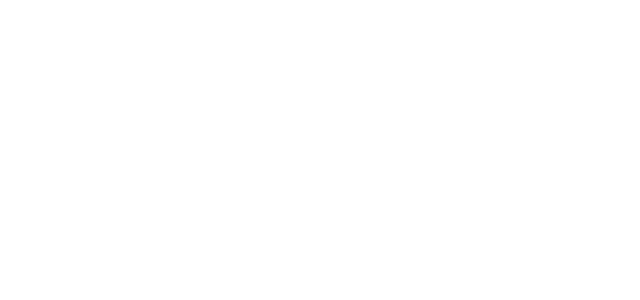
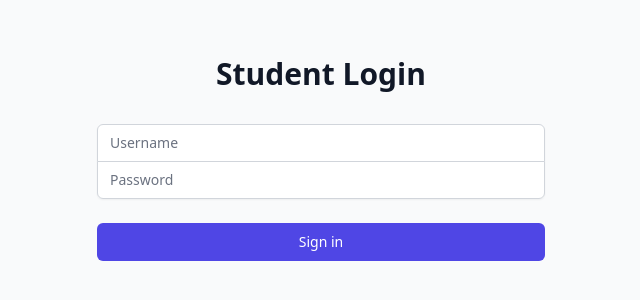
Before and after one commit to 21f1001662/QuizMaster-v2, a Vue app in the folder frontend/: page /student/login in a window 1280 px wide. Before the commit this address had no page. Shown: the part 254-554 px from the top of the page, without its empty margins (319-959 px from the left). Built offline with nearby package versions, Linux system fonts and the light colour scheme.

Commit message:
implement student login, student dashboard

```diff
--- a/frontend/src/router/index.js
+++ b/frontend/src/router/index.js
@@ -5,7 +5,12 @@
 import Subjects from '../views/admin/Subjects.vue'
 import Stats from '../views/admin/Stats.vue'
 import Home from '../views/Home.vue'
-import { validateAdminToken } from '../utils/auth'
+import StudentLogin from '../views/student/Login.vue'
+import StudentDashboard from '../views/student/Dashboard.vue'
+import UpcomingQuizzes from '../views/student/UpcomingQuizzes.vue'
+import CompletedQuizzes from '../views/student/CompletedQuizzes.vue'
+import StudentStats from '../views/student/Stats.vue'
+import { validateAdminToken, validateStudentToken } from '../utils/auth'
 
 const routes = [
   {
@@ -68,6 +73,62 @@
         component: Stats
       }
     ]
+  },
+  {
+    path: '/student/login',
+    name: 'StudentLogin',
+    component: StudentLogin,
+    beforeEnter: async (to, from, next) => {
+      const studentToken = localStorage.getItem('studentToken')
+      if (studentToken) {
+        const isValid = await validateStudentToken(studentToken)
+        if (isValid) {
+          next('/student/dashboard/quizzes')
+        } else {
+          localStorage.removeItem('studentToken')
+          localStorage.removeItem('studentUser')
+          next()
+        }
+      } else {
+        next()
+      }
+    }
+  },
+  {
+    path: '/student/dashboard',
+    component: StudentDashboard,
+    beforeEnter: async (to, from, next) => {
+      const studentToken = localStorage.getItem('studentToken')
+      if (!studentToken) {
+        next('/student/login')
+      } else {
+        const isValid = await validateStudentToken(studentToken)
+        if (isValid) {
+          next()
+        } else {
+          localStorage.removeItem('studentToken')
+          localStorage.removeItem('studentUser')
+          next('/student/login')
+        }
+      }
+    },
+    children: [
+      {
+        path: 'quizzes',
+        name: 'UpcomingQuizzes',
+        component: UpcomingQuizzes
+      },
+      {
+        path: 'quizzes/completed',
+        name: 'CompletedQuizzes',
+        component: CompletedQuizzes
+      },
+      {
+        path: 'stats',
+        name: 'StudentStats',
+        component: StudentStats
+      }
+    ]
   }
 ]
 
--- a/frontend/src/utils/auth.js
+++ b/frontend/src/utils/auth.js
@@ -12,3 +12,16 @@
     return false
   }
 }
+
+export const validateStudentToken = async (token) => {
+  try {
+    const response = await axios.get('http://localhost:5000/auth/own', {
+      headers: {
+        'Authorization': `Bearer ${token}`
+      }
+    })
+    return response.data.user.is_admin === false
+  } catch (error) {
+    return false
+  }
+}
--- a/frontend/src/views/Home.vue
+++ b/frontend/src/views/Home.vue
@@ -1,19 +1,33 @@
 <script setup>
 import { useRouter } from 'vue-router'
 import { onMounted } from 'vue'
-import { validateAdminToken } from '../utils/auth'
+import { validateAdminToken, validateStudentToken } from '../utils/auth'
 
 const router = useRouter()
 
 onMounted(async () => {
+  // Check for admin token
   const adminToken = localStorage.getItem('adminToken')
   if (adminToken) {
     const isValid = await validateAdminToken(adminToken)
     if (isValid) {
       router.push('/admin/dashboard')
+      return
     } else {
       localStorage.removeItem('adminToken')
       localStorage.removeItem('adminUser')
+    }
+  }
+
+  // Check for student token
+  const studentToken = localStorage.getItem('studentToken')
+  if (studentToken) {
+    const isValid = await validateStudentToken(studentToken)
+    if (isValid) {
+      router.push('/student/dashboard/quizzes')
+    } else {
+      localStorage.removeItem('studentToken')
+      localStorage.removeItem('studentUser')
     }
   }
 })
@@ -22,5 +36,19 @@
 <template>
   <div class="min-h-screen flex flex-col items-center justify-center bg-gray-50">
     <h1 class="text-6xl font-bold text-indigo-600 mb-8">QuizMaster</h1>
+    <div class="space-y-4">
+      <router-link
+        to="/admin/login"
+        class="block w-full px-4 py-2 text-center text-white bg-indigo-600 rounded-md hover:bg-indigo-700"
+      >
+        Admin Login
+      </router-link>
+      <router-link
+        to="/student/login"
+        class="block w-full px-4 py-2 text-center text-white bg-green-600 rounded-md hover:bg-green-700"
+      >
+        Student Login
+      </router-link>
+    </div>
   </div>
 </template>
--- a/frontend/src/views/admin/Login.vue
+++ b/frontend/src/views/admin/Login.vue
@@ -11,6 +11,10 @@
 
 const handleLogin = async () => {
   try {
+    // Clear student session if exists
+    localStorage.removeItem('studentToken')
+    localStorage.removeItem('studentUser')
+
     const response = await axios.post('http://localhost:5000/auth/admin/login', {
       username: username.value,
       password: password.value
--- /dev/null
+++ b/frontend/src/views/student/CompletedQuizzes.vue
@@ -0,0 +1,5 @@
+<template>
+  <div class="bg-white shadow overflow-hidden sm:rounded-md">
+    <h1>Completed Quizzes</h1>
+  </div>
+</template>
--- /dev/null
+++ b/frontend/src/views/student/Dashboard.vue
@@ -0,0 +1,75 @@
+<template>
+  <div class="min-h-screen bg-gray-100">
+    <nav class="bg-white shadow-sm">
+      <div class="max-w-7xl mx-auto px-4 sm:px-6 lg:px-8">
+        <div class="flex justify-between h-16">
+          <div class="flex">
+            <div class="flex-shrink-0 flex items-center">
+              <h1 class="text-xl font-bold text-gray-900">Student Dashboard</h1>
+            </div>
+            <div class="hidden sm:ml-6 sm:flex sm:space-x-8">
+              <router-link
+                to="/student/dashboard/quizzes"
+                class="border-transparent text-gray-500 hover:border-gray-300 hover:text-gray-700 inline-flex items-center px-1 pt-1 border-b-2 text-sm font-medium"
+                active-class="border-indigo-500 text-gray-900"
+              >
+                Upcoming Quizzes
+              </router-link>
+              <router-link
+                to="/student/dashboard/quizzes/completed"
+                class="border-transparent text-gray-500 hover:border-gray-300 hover:text-gray-700 inline-flex items-center px-1 pt-1 border-b-2 text-sm font-medium"
+                active-class="border-indigo-500 text-gray-900"
+              >
+                Completed Quizzes
+              </router-link>
+              <router-link
+                to="/student/dashboard/stats"
+                class="border-transparent text-gray-500 hover:border-gray-300 hover:text-gray-700 inline-flex items-center px-1 pt-1 border-b-2 text-sm font-medium"
+                active-class="border-indigo-500 text-gray-900"
+              >
+                Statistics
+              </router-link>
+            </div>
+          </div>
+          <div class="flex items-center">
+            <button
+              @click="handleLogout"
+              class="ml-4 px-4 py-2 border border-transparent text-sm font-medium rounded-md text-white bg-indigo-600 hover:bg-indigo-700 focus:outline-none focus:ring-2 focus:ring-offset-2 focus:ring-indigo-500"
+            >
+              Logout
+            </button>
+          </div>
+        </div>
+      </div>
+    </nav>
+
+    <div class="py-10">
+      <main>
+        <div class="max-w-7xl mx-auto sm:px-6 lg:px-8">
+          <router-view></router-view>
+        </div>
+      </main>
+    </div>
+  </div>
+</template>
+
+<script>
+import { useRouter } from 'vue-router'
+
+export default {
+  name: 'StudentDashboard',
+  setup() {
+    const router = useRouter()
+
+    const handleLogout = () => {
+      localStorage.removeItem('studentToken')
+      localStorage.removeItem('studentUser')
+      router.push('/student/login')
+    }
+
+    return {
+      handleLogout
+    }
+  }
+}
+</script>
--- /dev/null
+++ b/frontend/src/views/student/Login.vue
@@ -0,0 +1,113 @@
+<template>
+  <div class="min-h-screen flex items-center justify-center bg-gray-50 py-12 px-4 sm:px-6 lg:px-8">
+    <div class="max-w-md w-full space-y-8">
+      <div>
+        <h2 class="mt-6 text-center text-3xl font-extrabold text-gray-900">
+          Student Login
+        </h2>
+      </div>
+      <form class="mt-8 space-y-6" @submit.prevent="handleLogin">
+        <div class="rounded-md shadow-sm -space-y-px">
+          <div>
+            <label for="username" class="sr-only">Username</label>
+            <input
+              id="username"
+              v-model="username"
+              name="username"
+              type="text"
+              required
+              class="appearance-none rounded-none relative block w-full px-3 py-2 border border-gray-300 placeholder-gray-500 text-gray-900 rounded-t-md focus:outline-none focus:ring-indigo-500 focus:border-indigo-500 focus:z-10 sm:text-sm"
+              placeholder="Username"
+            />
+          </div>
+          <div>
+            <label for="password" class="sr-only">Password</label>
+            <input
+              id="password"
+              v-model="password"
+              name="password"
+              type="password"
+              required
+              class="appearance-none rounded-none relative block w-full px-3 py-2 border border-gray-300 placeholder-gray-500 text-gray-900 rounded-b-md focus:outline-none focus:ring-indigo-500 focus:border-indigo-500 focus:z-10 sm:text-sm"
+              placeholder="Password"
+            />
+          </div>
+        </div>
+
+        <div>
+          <button
+            type="submit"
+            :disabled="loading"
+            class="group relative w-full flex justify-center py-2 px-4 border border-transparent text-sm font-medium rounded-md text-white bg-indigo-600 hover:bg-indigo-700 focus:outline-none focus:ring-2 focus:ring-offset-2 focus:ring-indigo-500 disabled:opacity-50 disabled:cursor-not-allowed"
+          >
+            <span v-if="loading">Signing in...</span>
+            <span v-else>Sign in</span>
+          </button>
+        </div>
+      </form>
+    </div>
+  </div>
+</template>
+
+<script>
+import { ref } from 'vue'
+import { useRouter } from 'vue-router'
+import { useToast } from "vue-toastification"
+
+export default {
+  name: 'StudentLogin',
+  setup() {
+    const router = useRouter()
+    const toast = useToast()
+    const username = ref('')
+    const password = ref('')
+    const loading = ref(false)
+
+    const handleLogin = async () => {
+      try {
+        loading.value = true
+
+        // Clear admin session if exists
+        localStorage.removeItem('adminToken')
+        localStorage.removeItem('adminUser')
+
+        const response = await fetch('http://localhost:5000/auth/login', {
+          method: 'POST',
+          headers: {
+            'Content-Type': 'application/json'
+          },
+          body: JSON.stringify({
+            username: username.value,
+            password: password.value
+          })
+        })
+
+        const data = await response.json()
+
+        if (!response.ok) {
+          throw new Error(data.detail || 'Login failed')
+        }
+
+        // Store the token and user data
+        localStorage.setItem('studentToken', data.access_token)
+        localStorage.setItem('studentUser', JSON.stringify(data.user))
+
+        toast.success('Login successful!')
+        router.push('/student/dashboard/quizzes')
+      } catch (err) {
+        toast.error(err.message || 'Login failed. Please check your credentials.')
+        console.error('Login failed:', err)
+      } finally {
+        loading.value = false
+      }
+    }
+
+    return {
+      username,
+      password,
+      loading,
+      handleLogin
+    }
+  }
+}
+</script>
--- /dev/null
+++ b/frontend/src/views/student/Stats.vue
@@ -0,0 +1,5 @@
+<template>
+  <div class="space-y-6">
+    <h1>Stats</h1>
+  </div>
+</template>
--- /dev/null
+++ b/frontend/src/views/student/UpcomingQuizzes.vue
@@ -0,0 +1,5 @@
+<template>
+  <div class="bg-white shadow overflow-hidden sm:rounded-md">
+    <h1>Upcoming Quizzes</h1>
+  </div>
+</template>
```
